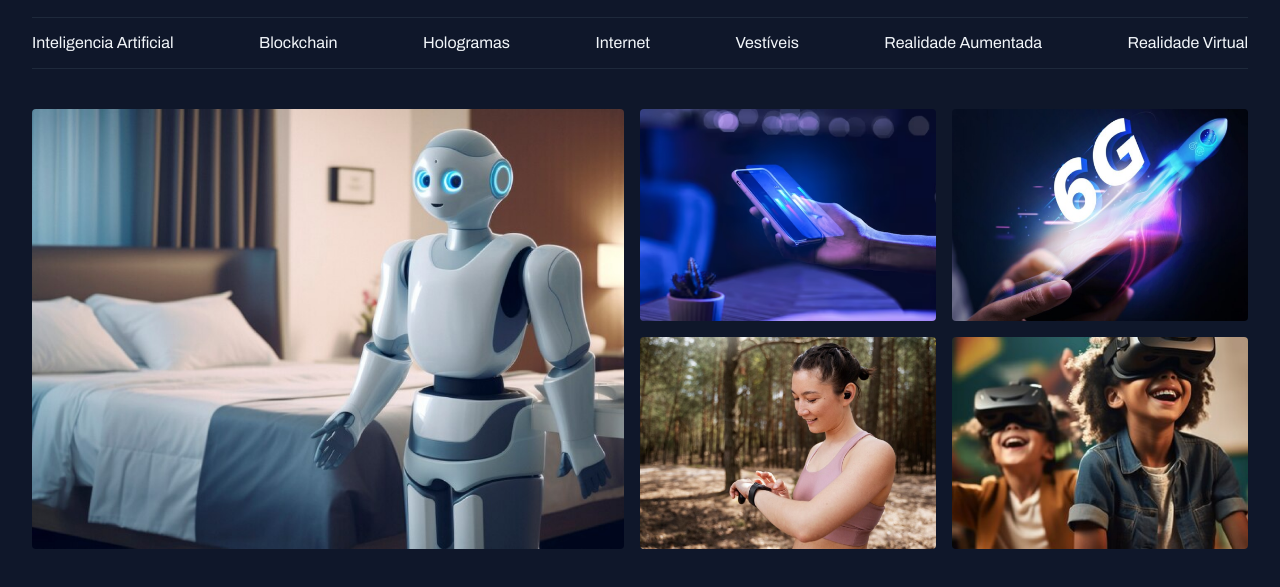
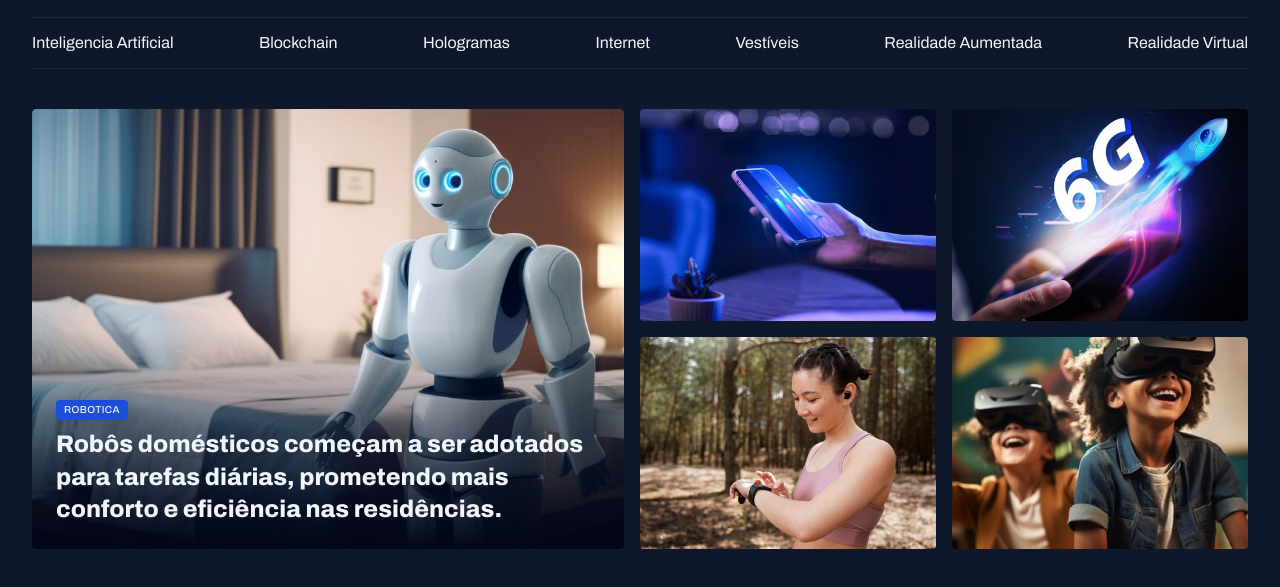
Before and after one commit to ygoralvesc1/PORTAL-DE-NOTICIAS, a plain HTML site: page index.html in a window 1280 px wide. Shown: the part 55-642 px from the top of the page. Drawn offline with Linux system fonts and the light colour scheme.

Commit message:
ajustando conteudo do card

```diff
--- a/index.html
+++ b/index.html
@@ -38,9 +38,14 @@
 
     <main class="grid container">
         <section id="featured" class="grid grid-flow-col gap-16">
-            <div>
+            <figure class="card">
                 <img src="./assets/images/Image 01.png" alt="">
-            </div>
+
+                <figcaption>
+                    <span class="content-tag">Robotica</span>
+                    <h2 class="text-2xl">Robôs domésticos começam a ser adotados para tarefas diárias, prometendo mais conforto e eficiência nas residências.</h2>
+                </figcaption>
+            </figure>
 
             <div class="grid grid-cols-2 gap-16">
                 <div>
--- a/styles/global.css
+++ b/styles/global.css
@@ -53,3 +53,15 @@ img {
 main {
     margin-top: 40px;
 }
+
+.content-tag{
+    display: inline-block;
+    background-color: var(--brand-color-dark);
+    padding: 4px 8px;
+    border-radius: 4px;
+    font: 500 10px/1.2 var(--font-family);
+    text-transform: uppercase;
+    letter-spacing: 0.04em;
+    color: var(--text-color-primary);
+    box-shadow: 0px 4px 16px rgba(2, 6, 23, 0.25);
+}
--- a/styles/sections.css
+++ b/styles/sections.css
@@ -5,3 +5,32 @@
         border-radius: 4px;
     }
 }
+
+.card {
+    border-radius: 4px;
+    overflow: hidden;
+    position: relative;
+
+    &::before {
+        content: "";
+        position: absolute;
+        inset: 0;
+        top: 50%;
+        background: linear-gradient(
+            180deg,
+            transparent 0%,
+            #020617 100%
+        );
+    }
+
+    figcaption{
+        position: absolute;
+        bottom: 0;
+
+        padding: 24px;
+
+        h2 {
+            margin-top: 8px;
+        }
+    }
+}
--- a/styles/utility.css
+++ b/styles/utility.css
@@ -13,3 +13,19 @@
 .gap-16 {
     gap: 16px;
 }
+
+.text-2xl {
+    font: var(--h1);
+}
+
+.text-xl {
+    font: var(--h2);
+}
+
+.text-lg {
+    font: var(--h3);
+}
+
+.text-sm {
+    font: var(--h4);
+}
```
